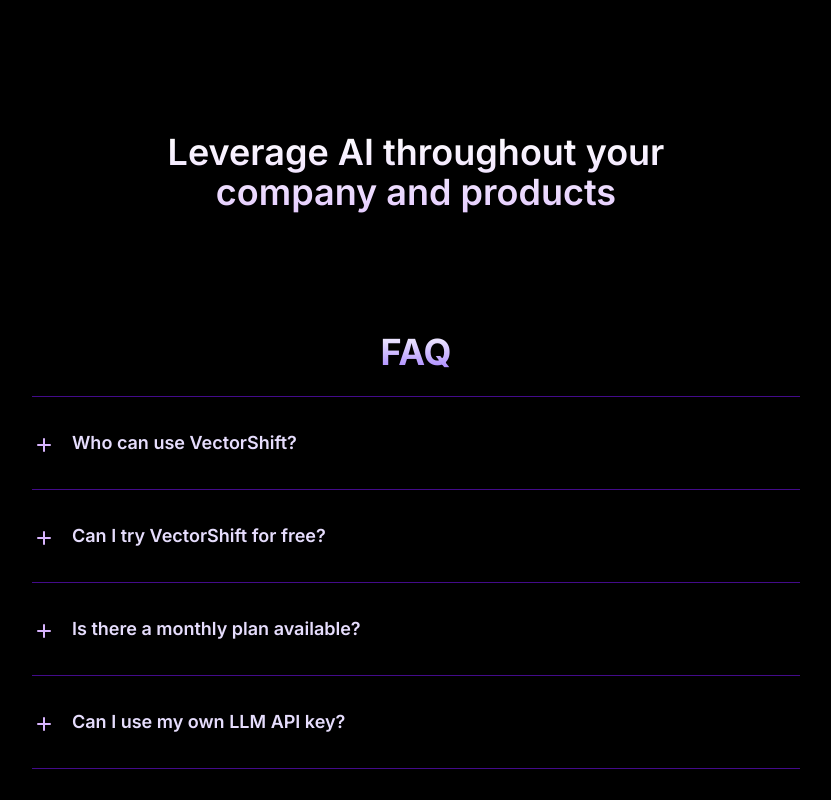
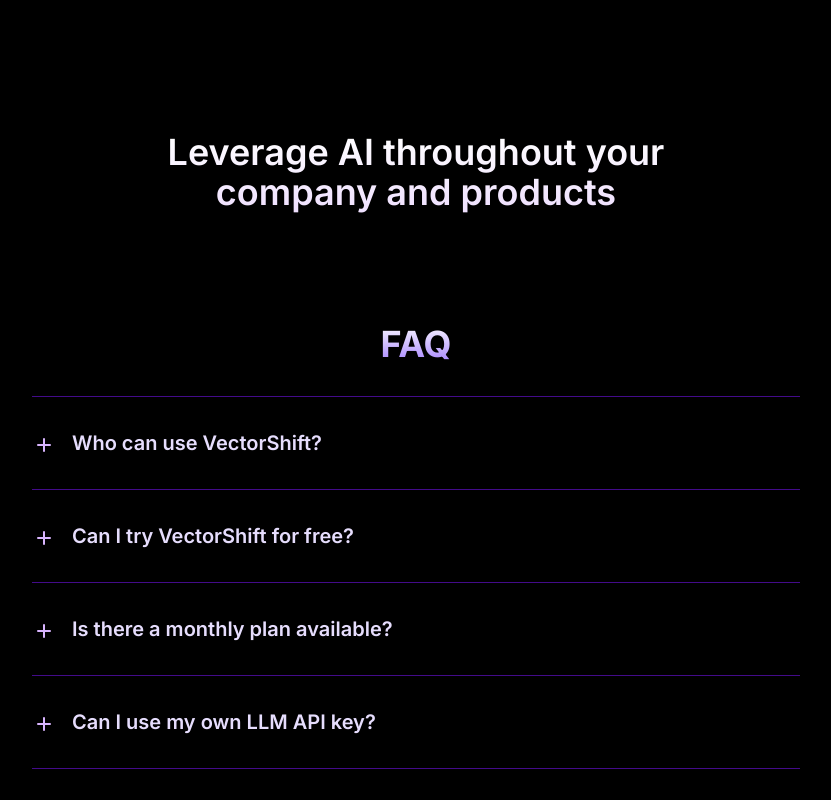
Before and after one commit to amitsaini144/vectorshift, a Next.js app: page / in a window 1280 px wide. Shown: the part 1440-2240 px from the top of the page, without its empty margins (224-1055 px from the left). Built offline with nearby package versions, Linux system fonts and the light colour scheme.

Commit message:
remove jitter in FAQ

```diff
--- a/src/components/FAQ/faqItems.tsx
+++ b/src/components/FAQ/faqItems.tsx
@@ -1,4 +1,4 @@
-import React from 'react';
+import React, { useRef, useEffect } from 'react';
 import { FAQData as FAQItemType } from './faqData';
 import { motion, AnimatePresence } from 'framer-motion';
 
@@ -8,7 +8,16 @@
   onToggle: () => void;
 }
 
-export const FAQItem: React.FC<FAQItemProps> = ({ item, isOpen, onToggle }) => (
+export const FAQItem: React.FC<FAQItemProps> = ({ item, isOpen, onToggle }) => {
+  const contentRef = useRef<HTMLDivElement>(null);
+
+  useEffect(() => {
+    if (contentRef.current) {
+      contentRef.current.style.height = isOpen ? `${contentRef.current.scrollHeight}px` : '0px';
+    }
+  }, [isOpen]);
+
+  return (
     <div className="w-full border-t max-w-3xl mx-auto border-[#430B8A] opacity-100 cursor-pointer py-8" onClick={onToggle}>
       <div className="flex items-start">
         <motion.svg
@@ -39,17 +48,21 @@
           />
         </motion.svg>
         <div className="flex-1">
-        <h5 className="text-lg font-semibold text-[#E6DDFD]">
+          <h5 className="text-xl font-semibold text-[#E6DDFD]">
             {item.question}
           </h5>
+          <div
+            ref={contentRef}
+            className="overflow-hidden transition-[height] duration-300 ease-in-out"
+          >
             <AnimatePresence>
               {isOpen && (
                 <motion.div
-              initial={{ height: 0, opacity: 0 }}
-              animate={{ height: 'auto', opacity: 1 }}
-              exit={{ height: 0, opacity: 0 }}
+                  initial={{ opacity: 0 }}
+                  animate={{ opacity: 1 }}
+                  exit={{ opacity: 0 }}
                   transition={{ duration: 0.3 }}
-              className="overflow-hidden mt-4"
+                  className="mt-4"
                 >
                   <div className="text-[#E6DDFD]">
                     {typeof item.answer === 'string' ? <p>{item.answer}</p> : item.answer}
@@ -60,4 +73,6 @@
           </div>
         </div>
       </div>
+    </div>
   );
+};
--- a/src/components/FAQ/faqSection.tsx
+++ b/src/components/FAQ/faqSection.tsx
@@ -5,22 +5,26 @@
 
 const FAQ = () => {
     const ref = React.useRef(null);
-    const isInView = useInView(ref, { once: true, amount: 0.4 });
-    const [openIndex, setOpenIndex] = useState<number | null>(null);
+    const isInView = useInView(ref, { once: true, amount: 0.3 });
+    const [openItems, setOpenItems] = useState<boolean[]>(new Array(faqData.length).fill(false));
 
     const toggleFAQ = (index: number) => {
-        setOpenIndex(openIndex === index ? null : index);
+        setOpenItems(prevState => {
+            const newState = [...prevState];
+            newState[index] = !newState[index];
+            return newState;
+        });
     };
 
     return (
-        <motion.div className="w-full max-w-3xl mx-auto opacity-100 tabindex-0 mt-20"
+        <motion.div className="w-full max-w-3xl mx-auto opacity-100 tabindex-0"
             ref={ref}
             initial={{ opacity: 0, y: 100 }}
             animate={isInView ? { opacity: 1, y: 0 } : { opacity: 0 }}
             transition={{ duration: 0.8 }}
         >
             <div className="flex flex-col justify-start flex-shrink-0 opacity-100 transform-none">
-                <h2 className="text-center text-4xl font-bold mb-6">
+                <h2 className="text-center text-4xl font-bold mb-8">
                     <span className="bg-gradient-to-t from-[#A17CFF] to-white bg-clip-text text-transparent">
                         FAQ
                     </span>
@@ -31,7 +35,7 @@
                     <FAQItem
                         key={index}
                         item={item}
-                        isOpen={openIndex === index}
+                        isOpen={openItems[index]}
                         onToggle={() => toggleFAQ(index)}
                     />
                 ))}
--- a/src/components/headingTwo.tsx
+++ b/src/components/headingTwo.tsx
@@ -11,7 +11,7 @@
             initial={{ opacity: 0, y: 100 }}
             animate={isInView ? { opacity: 1, y: 0 } : { opacity: 0 }}
             transition={{ duration: 0.8 }}
-            className="text-center text-3xl md:text-4xl font-semibold pb-10 bg-clip-text text-transparent bg-gradient-to-b from-white to-purple-300"
+            className="text-center text-3xl md:text-4xl font-semibold pb-28 bg-clip-text text-transparent bg-gradient-to-b from-white to-purple-300"
         >
             Leverage AI throughout your <br /> company and products
         </motion.div>
--- a/src/components/imageItems.tsx
+++ b/src/components/imageItems.tsx
@@ -22,7 +22,6 @@
                     alt={`${name} logo`}
                     width={width}
                     height={height}
-                    objectFit="contain"
                 />
             </div>
             <h6 className="text-white font-semibold">{name}</h6>
```
Lines whose indentation alone changed are shown as unchanged.
